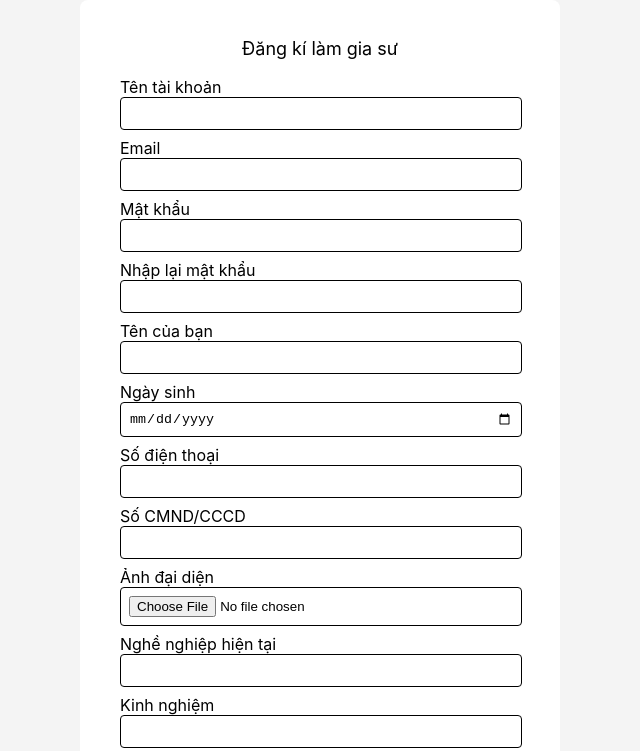
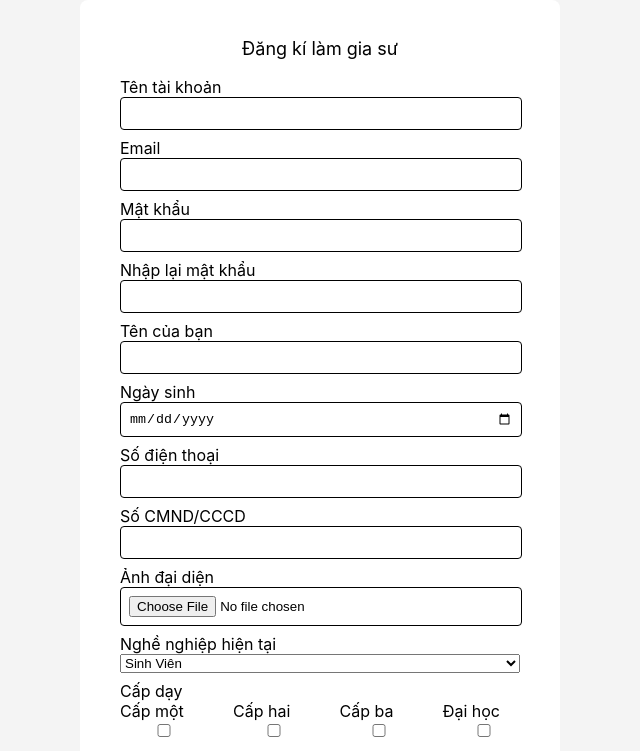
Before and after one commit to Hieucaohd/find-tutor-front-end, a React (Create React App) app: page /signup/tutor in a window 1280 px wide. Shown: the top 751 px of the page, without its empty margins (320-960 px from the left). Built offline with nearby package versions, Linux system fonts and the light colour scheme.

Commit message:
bug register tutor

```diff
--- a/src/feature/auth/Login.js
+++ b/src/feature/auth/Login.js
@@ -21,8 +21,9 @@ function Login() {
   }, [token]);
 
   const onSubmit = (data) => {
+    console.log(data)
     const args = {
-      email: data.username,
+      email: data.email,
       password: data.password,
     };
 
@@ -34,11 +35,11 @@ function Login() {
           <form className = "login__form" onSubmit={handleSubmit(onSubmit)}>
             <div className="login__form__control">
               <input
-                name="username"
-                type="text" placeholder="Username"
-                {...register("username", { required: true }
+                name="email"
+                type="email" placeholder="Email"
+                {...register("email", { required: true }
                 )}/>
-                <span className="login__error">{errors.username && "Username is required"}</span>
+                <span className="login__error">{errors.email && "Email is required"}</span>
             </div>
             <div className="login__form__control">
               <input name="password"
--- a/src/feature/auth/authSlice.js
+++ b/src/feature/auth/authSlice.js
@@ -19,14 +19,14 @@ export const login = createAsyncThunk("auth/authLogin", async (args) => {
     },
     body: JSON.stringify(args),
   })
-  // .then((response) => {
-  //   if (response.ok) {
-  //     return response.json();
-  //   } else {
-  //     alert("Ten dang nhat hoac mat khau khong dung.");
-  //     return response.json();
-  //   }
-  // });
+  .then((response) => {
+    if (response.ok) {
+      return response.json();
+    } else {
+      alert("Ten dang nhat hoac mat khau khong dung.");
+      return response.json();
+    }
+  });
 });
 
 const authSlice = createSlice({
@@ -62,12 +62,14 @@ const authSlice = createSlice({
       })
       .addCase(login.fulfilled, (state, action) => {
         state.status = "idle";
-        const { token, refresh_token, id, type_tutor, type_parent } = action.payload;
-        state.token = token;
-        state.refresh_token = refresh_token;
-        state.id = id;
-        // state.type_tutor = type_tutor;
-        // state.type_parent = type_parent;
+        if(action.payload){
+          const { token, refresh_token, id, type_tutor, type_parent } = action.payload;
+          state.token = token;
+          state.refresh_token = refresh_token;
+          state.id = id;
+          state.type_tutor = type_tutor;
+          state.type_parent = type_parent;
+        }
       });
   },
 });
--- a/src/feature/register/components/RegisterTutor/RegisterTutor.jsx
+++ b/src/feature/register/components/RegisterTutor/RegisterTutor.jsx
@@ -31,63 +31,49 @@ function RegisterTutor(props) {
     //cắt lấy firsename và lastname
     const getName = (name) => {
         return {
-          first_name: name.slice(0, name.indexOf(' ') + 1),
+          first_name: name.slice(0, name.indexOf(' ')),
           last_name: name.slice(name.indexOf(' ') + 1)
         }
-      }
+    }
+
+    const getTeachingLevel = (data) => {
+        const arr = [];
+        if(data["cap1"]) {
+            arr.push(1);
+        }
+        if(data["cap2"]) {
+            arr.push(2);
+        }
+        if(data["cap3"]) {
+            arr.push(3);
+        }
+        if(data["cap4"]) {
+            arr.push(4);
+        }
+        return arr;
+    }
 
 
     const onSubmit = async (data) => {
-        // const tutorInfor = {
-        //     // profession: data.profession,
-        //     // universe: 'HNUE',
-        //     // experience: data.experience,
-        //     // achievement: data.achievement,
-        //     // // cap_day: null,
-        //     // // lop_day: null,
-        //     // khu_vuc_day: 'Ha Noi',
-        //     // // avatar: null,
-        //     // // identitycard: null,
-        //     // number_phone: data.telephone,
-        //     // number_of_identity_card: data.indentitycard,
-        //     // first_name: getName(data.name).first_name,
-        //     // last_name: getName(data.name).last_name,
-        //     // // birthday: data.birthday,
-        //     // location: 'Ha NOI',
-        //     profession: "sv",
-        //     university: "HNUE",
-        //     experience: "no",
-        //     achievement: "data.achievement",
-        //     cap_day: [2],
-        //     lop_day: [2],
-        //     khu_vuc_day: "Ha Noi",
-        //     // avatar: null,
-        //     // identitycard: null,
-        //     number_phone: "7891432471",
-        //     number_of_identity_card: "4781893471029",
-        //     first_name: "getName(data.name).first_name",
-        //     last_name: "getName(data.name).last_name",
-        //     // birthday: data.birthday,
-        //     birthday: "2002-02-19",
-        //     location: "Ha NOI",
-        // };
-
+        console.log(data);
         const tutorInfor = {
-            "profession": "sv",
-            "university": "Dai hoc quoc gia Ha Noi",
-            "experience": "di day 2 nam",
-            "achievement": "thu khoa dau ra cua dai hoc cong nghe",
-            "khu_vuc_day": "quan Hai Ba Trung, Ha Noi",
-            "number_phone": "0977157490",
-            "number_of_identity_card": "03030303030",
-            "first_name": "Cao",
-            "last_name": "Hieu",
-            "location": "Cau Giay, Ha Noi",
+            "profession": data.profession,
+            "university": data.university,
+            "experience": data.experience,
+            "achievement": data.achievement,
+            "khu_vuc_day": data.teachLocation,
+            "number_phone": data.telephone,
+            "number_of_identity_card": data.identitycard,
+            "first_name": getName(data.name).first_name,
+            "last_name": getName(data.name).last_name,
+            "location" : "cau giay ha noi",
             "lop_day": [1],
-            "cap_day": [2],
-            "birthday": "2002-02-19"
+            "cap_day": getTeachingLevel(data),
+            "birthday": data.birthday,
+            "avatar": null,
         }
 
+        console.log(tutorInfor);
         registerAccount({
             email: data.email,
             password: data.password,
@@ -182,9 +168,9 @@ function RegisterTutor(props) {
                     <input
                         name="telephone"
                         type="number"
-                        {...register("telephone", { required: true})}
+                        {...register("telephone", { required: true, minLength: 8})}
                     />
-                    {errors.telephone && <span>Cần nhập số điện thoại</span>}
+                    {errors.telephone && <span>Cần nhập đúng số điện thoại</span>}
                 </div>
                 <div className="register__tutor__form__control">
                     <label>Số CMND/CCCD</label>
@@ -200,14 +186,70 @@ function RegisterTutor(props) {
                 </div>
                 <div className="register__tutor__form__control">
                     <label>Nghề nghiệp hiện tại</label>
+                    <select name="profession" {...register("profession")}>
+                        <option value="Sinh Viên">Sinh Viên</option>
+                        <option value="Giáo Viên">Giáo Viên</option>
+                    </select>
+                </div>
+                <div className="register__tutor__form__control" >
+                    <label>Cấp dạy</label>
+                    <div className="register__tutor__form__choose">
+                    <div>
+                            <label>Cấp một</label>
+                            <input
+                                type="checkbox"
+                                name="capba"
+                                value="checked"
+                                {...register("cap1")}
+                            />
+                        </div>
+                        <div>
+                            <label>Cấp hai</label>
+                            <input
+                                type="checkbox"
+                                name="caphai"
+                                value="checked"
+                                {...register("cap2")}
+                                />
+                        </div>
+                        <div>
+                            <label>Cấp ba</label>
+                            <input
+                                type="checkbox"
+                                name="capba"
+                                value="checked"
+                                {...register("cap3")}
+                            />
+                        </div>
+                        <div>
+                            <label>Đại học</label>
+                            <input
+                                type="checkbox"
+                                name="daihoc"
+                                value="checked"
+                                {...register("cap4")}
+                            />
+                        </div>
+                    </div>
+                </div>
+                <div className="register__tutor__form__control">
+                    <label>Khu vực dạy</label>
                     <input
-                        name="professtion"
+                        name="achievement"
                         type="text"
-                        {...register("professtion")}
+                        {...register("teachLocation")}
                     />
                 </div>
                 <div className="register__tutor__form__control">
-                    <label>Kinh nghiệm</label>
+                    <label>Trường Đại Học (không bắt buộc)</label>
+                    <input
+                        type="text"
+                        name="university"
+                        {...register("university")}
+                    />
+                </div>
+                <div className="register__tutor__form__control">
+                    <label>Kinh nghiệm (không bắt buộc)</label>
                     <input
                         name="experience"
                         type="text"
--- a/src/feature/register/components/RegisterTutor/styles.scss
+++ b/src/feature/register/components/RegisterTutor/styles.scss
@@ -37,6 +37,15 @@
             button {
                 width: 100%;
             }
+
+            &__check {
+                display: flex;
+            }
+        }
+
+        &__choose {
+            display: flex;
+            justify-content: space-between;
         }
     }
 }
```
